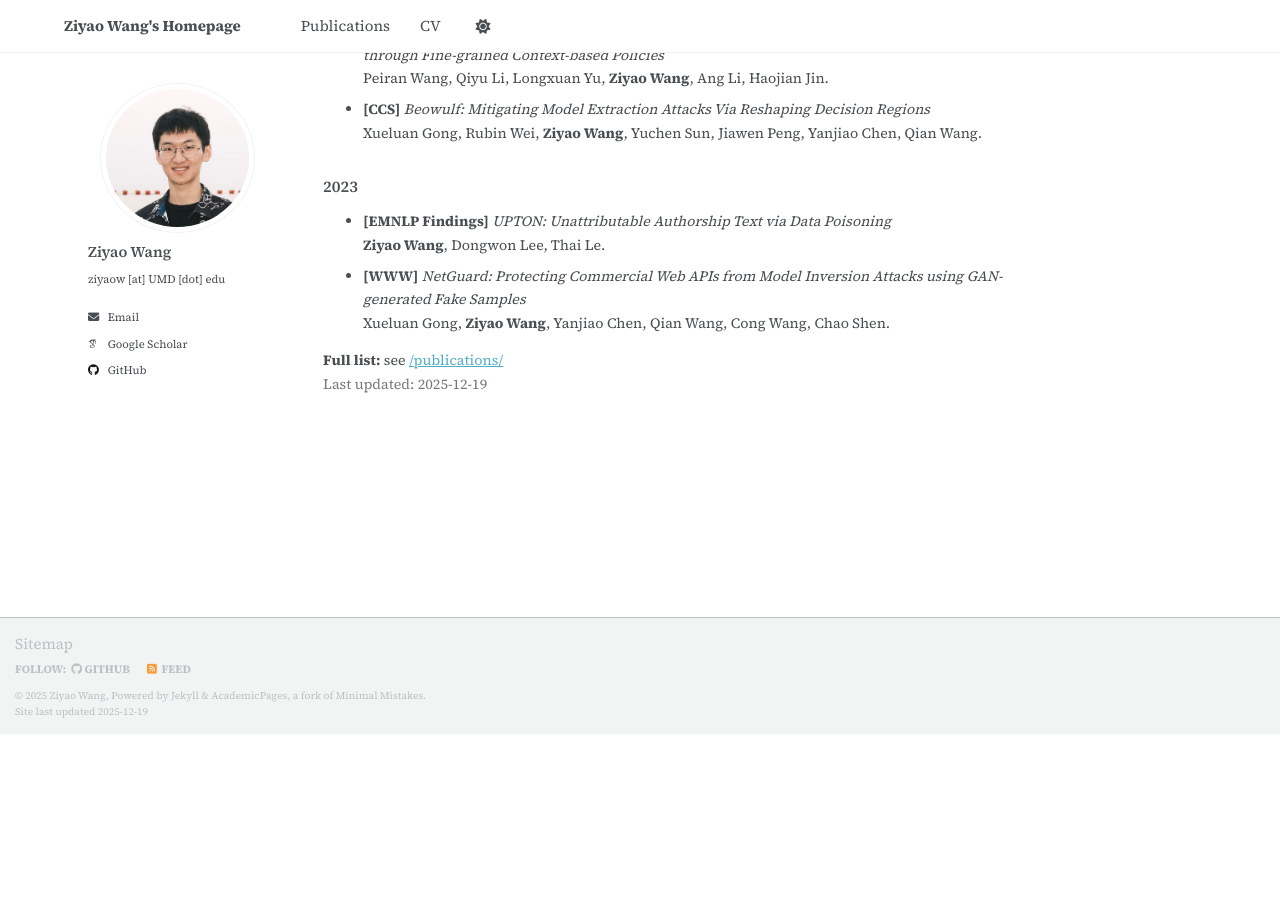
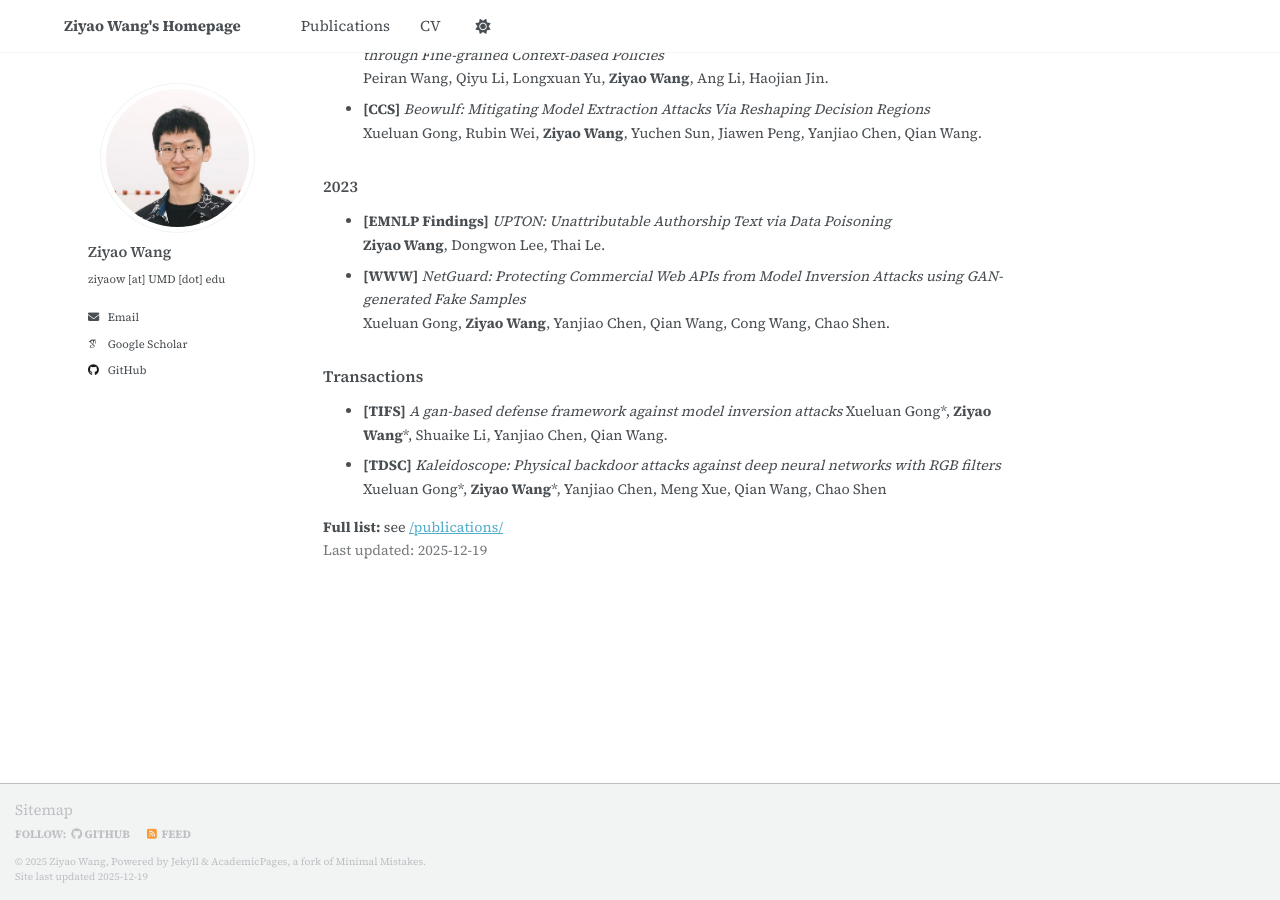
Before and after one commit to ziyaow1010/ziyaow1010.github.io, a Jekyll site: the page built from _pages/about.md, in a window 1280 px wide and 900 px high, scrolled down 2842 px. Built offline with Jekyll 4.4.1, drawn with Linux system fonts in a browser that asks for light colours; some web fonts are replaced; a script that is not in the unit is left out; before the commit the page ends 3576 px from its top, so only the background shows below that.

Commit message:
Update about.md

```diff
--- a/_pages/about.md
+++ b/_pages/about.md
@@ -107,5 +107,11 @@ My research focuses on collaborative foundation models and practical efficiency,
 - **[WWW]** *NetGuard: Protecting Commercial Web APIs from Model Inversion Attacks using GAN-generated Fake Samples*
   Xueluan Gong, **Ziyao Wang**, Yanjiao Chen, Qian Wang, Cong Wang, Chao Shen.
 
+### Transactions
+- **[TIFS]** *A gan-based defense framework against model inversion attacks*
+  Xueluan Gong*, **Ziyao Wang**\*, Shuaike Li, Yanjiao Chen, Qian Wang.
+- **[TDSC]** *Kaleidoscope: Physical backdoor attacks against deep neural networks with RGB filters*
+  Xueluan Gong*, **Ziyao Wang**\*, Yanjiao Chen, Meng Xue, Qian Wang, Chao Shen
+
 **Full list:** see [/publications/](/publications/)
 <span style="opacity:0.75;">Last updated: {{ site.time | date: "%Y-%m-%d" }}</span>
```
